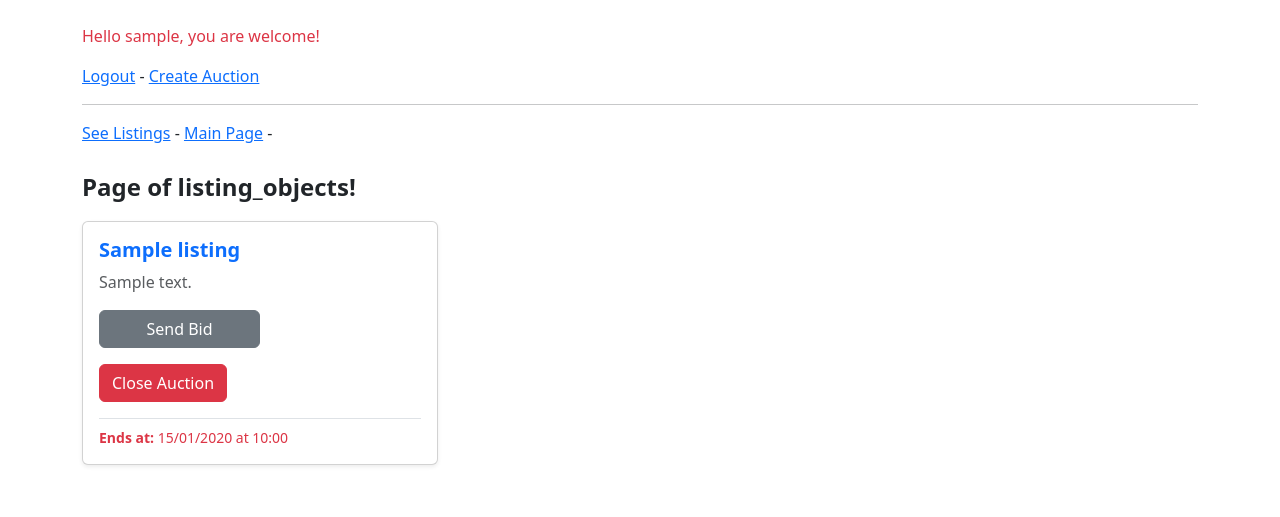
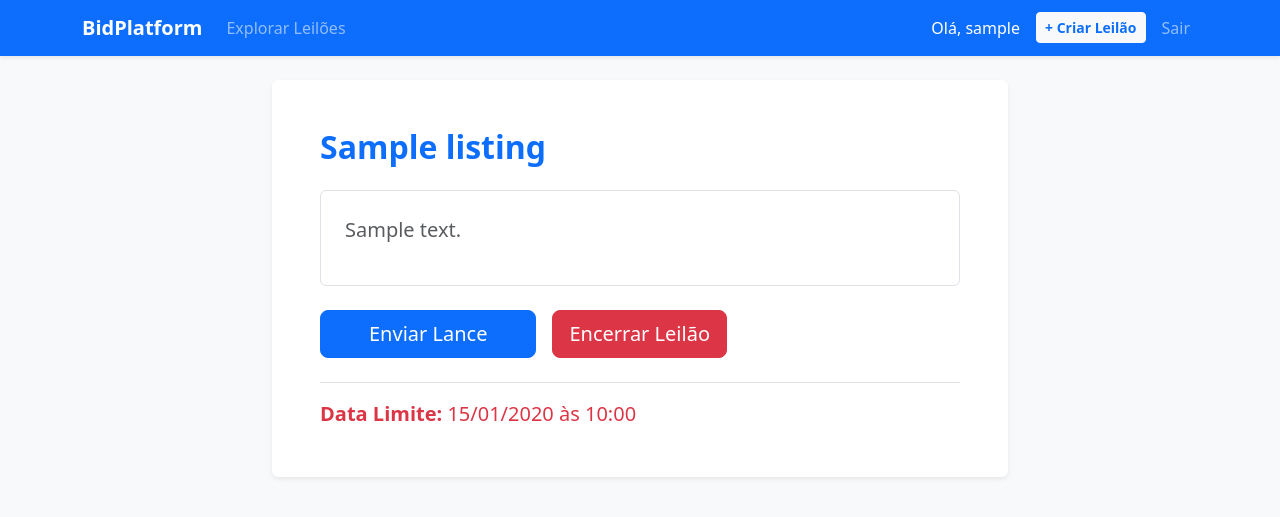
Before and after one commit to gabrielfernandocardoso-assuncao/django-bid-platform, a Django app: page /listing/1/ in a window 1280 px wide. Shown: the top 517 px of the page. Run offline with Django 5.2, Linux system fonts and the light colour scheme; a user stored in the database is signed in; tables that the repository leaves empty hold one stand-in row (values such as "Sample post"); parts of the project's set-up code (start-up, migrations or seed data) failed here and were passed over.

Commit message:
Front-end finished

```diff
--- a/auction/settings.py
+++ b/auction/settings.py
@@ -33,6 +33,8 @@ INSTALLED_APPS = [
     'django.contrib.staticfiles',
     'auctions',
     'users',
+    'crispy_forms',
+    'crispy_bootstrap5',
 ]
 
 MIDDLEWARE = [
@@ -117,3 +119,6 @@ STATIC_URL = 'static/'
 # https://docs.djangoproject.com/en/5.0/ref/settings/#default-auto-field
 
 DEFAULT_AUTO_FIELD = 'django.db.models.BigAutoField'
+
+CRISPY_ALLOWED_TEMPLATE_PACKS = "bootstrap5"
+CRISPY_TEMPLATE_PACK = "bootstrap5"
--- a/auctions/templates/auctions/base.html
+++ b/auctions/templates/auctions/base.html
@@ -3,27 +3,57 @@
 <head>
     <meta charset="UTF-8">
     <meta name="viewport" content="width=device-width, initial-scale=1.0">
-    <title>Page - {% block title %}{% endblock %}</title>
-    <link href="https://cdn.jsdelivr.net/npm/bootstrap@5.3.8/dist/css/bootstrap.min.css" rel="stylesheet" integrity="sha384-sRIl4kxILFvY47J16cr9ZwB07vP4J8+LH7qKQnuqkuIAvNWLzeN8tE5YBujZqJLB" crossorigin="anonymous">
+    <title>BidPlatform - {% block title %}{% endblock %}</title>
+    <!-- Bootstrap 5 CSS -->
+    <link href="https://cdn.jsdelivr.net/npm/bootstrap@5.3.8/dist/css/bootstrap.min.css" rel="stylesheet" crossorigin="anonymous">
+    <!-- Opcional: Bootstrap Icons -->
+    <link rel="stylesheet" href="https://cdn.jsdelivr.net/npm/bootstrap-icons@1.11.1/font/bootstrap-icons.css">
 </head>
-<body>
-    <div class="container mt-4">
-        {% if user.is_authenticated %}
-            <p class="text-danger">Hello {{ user.username }}, you are welcome!</p>
-            <a href="{% url 'logout' %}">Logout</a> -
-            <a href="{% url 'new_listing' %}">Create Auction</a>
-        {% else %}
-            <a href="{% url 'login' %}">Login</a> -
-            <a href="{% url 'register' %}">Register</a>
-        {% endif %}
-        <hr>
-        <a href="{% url 'listing' %}">See Listings</a> -
-        <a href="{% url 'index' %}">Main Page</a> -
+<body class="bg-light">
+    <!-- Navbar -->
+    <nav class="navbar navbar-expand-lg navbar-dark bg-primary shadow-sm mb-4">
+        <div class="container">
+            <a class="navbar-brand fw-bold" href="{% url 'index' %}">BidPlatform</a>
+            <button class="navbar-toggler" type="button" data-bs-toggle="collapse" data-bs-target="#navbarNav">
+                <span class="navbar-toggler-icon"></span>
+            </button>
+            <div class="collapse navbar-collapse" id="navbarNav">
+                <ul class="navbar-nav me-auto">
+                    <li class="nav-item">
+                        <a class="nav-link" href="{% url 'listing' %}">Explorar Leilões</a>
+                    </li>
+                </ul>
+                <ul class="navbar-nav">
+                    {% if user.is_authenticated %}
+                        <li class="nav-item d-flex align-items-center">
+                            <span class="text-white me-3">Olá, {{ user.username }}</span>
+                        </li>
+                        <li class="nav-item">
+                            <a class="btn btn-light btn-sm mt-1 fw-bold text-primary me-2" href="{% url 'new_listing' %}">+ Criar Leilão</a>
+                        </li>
+                        <li class="nav-item">
+                            <a class="nav-link" href="{% url 'logout' %}">Sair</a>
+                        </li>
+                    {% else %}
+                        <li class="nav-item">
+                            <a class="nav-link" href="{% url 'login' %}">Login</a>
+                        </li>
+                        <li class="nav-item">
+                            <a class="btn btn-outline-light btn-sm mt-1 ms-2" href="{% url 'register' %}">Cadastrar</a>
+                        </li>
+                    {% endif %}
+                </ul>
+            </div>
+        </div>
+    </nav>
 
+    <!-- Conteúdo Principal -->
+    <main class="container">
+        {% block content %} {% endblock %}
+    </main>
 
-        {% block content %} {% endblock %}
-
-    </div>
-    <script src="https://cdn.jsdelivr.net/npm/bootstrap@5.3.8/dist/js/bootstrap.bundle.min.js" integrity="sha384-FKyoEForCGlyvwx9Hj09JcYn3nv7wiPVlz7YYwJrWVcXK/BmnVDxM+D2scQbITxI" crossorigin="anonymous"></script>
+    <!-- Scripts do Bootstrap -->
+    <script src="https://cdn.jsdelivr.net/npm/bootstrap@5.3.8/dist/js/bootstrap.bundle.min.js" crossorigin="anonymous"></script>
+    {% block scripts %}{% endblock %}
 </body>
 </html>
--- a/auctions/templates/auctions/listing.html
+++ b/auctions/templates/auctions/listing.html
@@ -1,46 +1,62 @@
 {% extends 'auctions/base.html' %}
 
-{% block title %} listing_object Object {% endblock %}
+{% block title %} {{ listing_object.title }} {% endblock %}
 
 {% block content %}
-    <div class="col-12 mt-4">
-        <p class="fs-4 fw-bold">Page of listing_objects!</p>
+<div class="row justify-content-center mt-4">
+    <div class="col-lg-8">
+        <div class="card shadow-sm border-0">
+            <div class="card-body p-5">
+                <h2 class="text-primary fw-bold mb-4">{{ listing_object.title }}</h2>
 
-
-        <!-- O 'row' inicia a linha do Grid do Bootstrap -->
-        <div class="row g-4">
-            <!-- Define o tamanho do grid: 1 por linha no celular (col-12), 3 por linha no computador (col-lg-4) -->
-            <div class="col-12 col-md-6 col-lg-4">
-                <div class="card h-100 shadow-sm">
-                    <div class="card-body d-flex flex-column">
-                        <!-- Título do Anúncio -->
-                        <h3 class="card-title h5 text-primary fw-bold">{{ listing_object.title }}</h3>
-
-                        <!-- Descrição com seus filtros originais e flex-grow para empurrar a data para o final -->
-                        <div class="card-text text-muted flex-grow-1">
+                <div class="bg-white border rounded p-4 mb-4 text-muted fs-5">
                     {{ listing_object.description|linebreaks }}
                 </div>
+
                 {% if user.is_authenticated %}
-                            <p>
-                                <a href="{% url 'place_bid' listing_object.id %}" class="btn btn-secondary w-50">Send Bid</a>
-                            </p>
+                    <div class="d-flex gap-3 mb-4">
+                        <a href="{% url 'place_bid' listing_object.id %}" class="btn btn-primary btn-lg px-5">Enviar Lance</a>
+
                         {% if user == listing_object.owner and listing_object.active %}
-                                <form action="{% url 'close_auction' listing_object.id %}" method="post">
-                                    {% csrf_token %}
-                                    <button type="submit" name="next" class="btn btn-danger">Close Auction</button>
-                                </form>
+                            <!-- Botão que aciona o Modal -->
+                            <button type="button" class="btn btn-danger btn-lg" data-bs-toggle="modal" data-bs-target="#closeAuctionModal">
+                                Encerrar Leilão
+                            </button>
                         {% endif %}
+                    </div>
                 {% endif %}
 
-                        <!-- Data limite alinhada no rodapé do card -->
-                        <div class="border-top pt-2 mt-3">
-                            <p class="card-text mb-0 text-danger small">
-                                <strong>Ends at:</strong> {{ listing_object.date_endind|date:"d/m/Y \a\t H:i" }}
+                <div class="border-top pt-3">
+                    <p class="text-danger mb-0 fs-5">
+                        <strong>Data Limite:</strong> {{ listing_object.date_endind|date:"d/m/Y \à\s H:i" }}
                     </p>
                 </div>
             </div>
         </div>
     </div>
 </div>
+
+<!-- Modal de Confirmação JavaScript / Bootstrap -->
+{% if user == listing_object.owner and listing_object.active %}
+<div class="modal fade" id="closeAuctionModal" tabindex="-1">
+    <div class="modal-dialog modal-dialog-centered">
+        <div class="modal-content">
+            <div class="modal-header bg-danger text-white">
+                <h5 class="modal-title">Confirmar Encerramento</h5>
+                <button type="button" class="btn-close btn-close-white" data-bs-dismiss="modal"></button>
             </div>
+            <div class="modal-body">
+                Você tem certeza que deseja encerrar o leilão de <strong>{{ listing_object.title }}</strong>?
+            </div>
+            <div class="modal-footer">
+                <button type="button" class="btn btn-secondary" data-bs-dismiss="modal">Cancelar</button>
+                <form action="{% url 'close_auction' listing_object.id %}" method="post" class="m-0">
+                    {% csrf_token %}
+                    <button type="submit" name="next" class="btn btn-danger">Sim, Encerrar</button>
+                </form>
+            </div>
+        </div>
+    </div>
+</div>
+{% endif %}
 {% endblock %}
```
Also changed, not shown: auctions/templates/auctions/index.html (+12 -3 lines), auctions/templates/auctions/listings.html (+20 -28 lines), auctions/templates/auctions/new_listing.html (+20 -7 lines), auctions/templates/auctions/place_bid.html (+65 -8 lines). Lines whose indentation alone changed are shown as unchanged.
